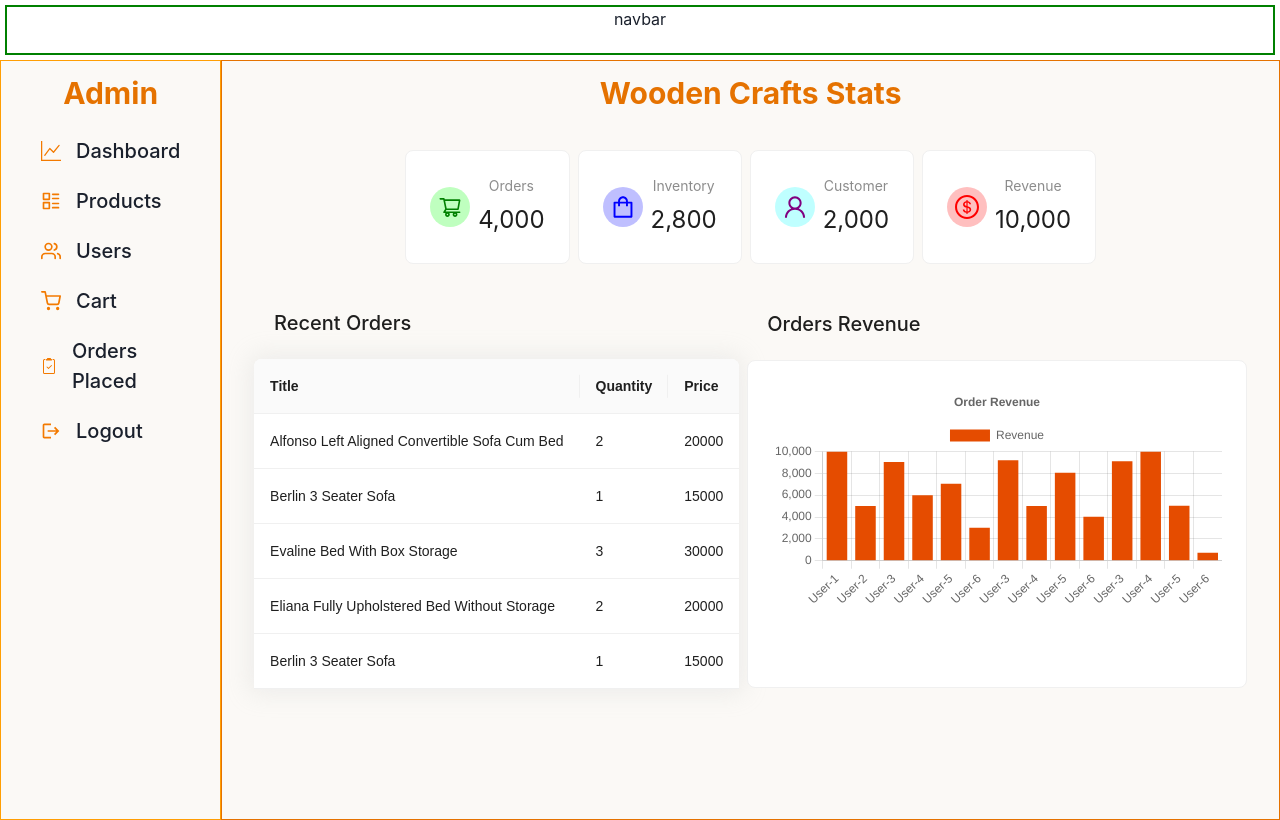
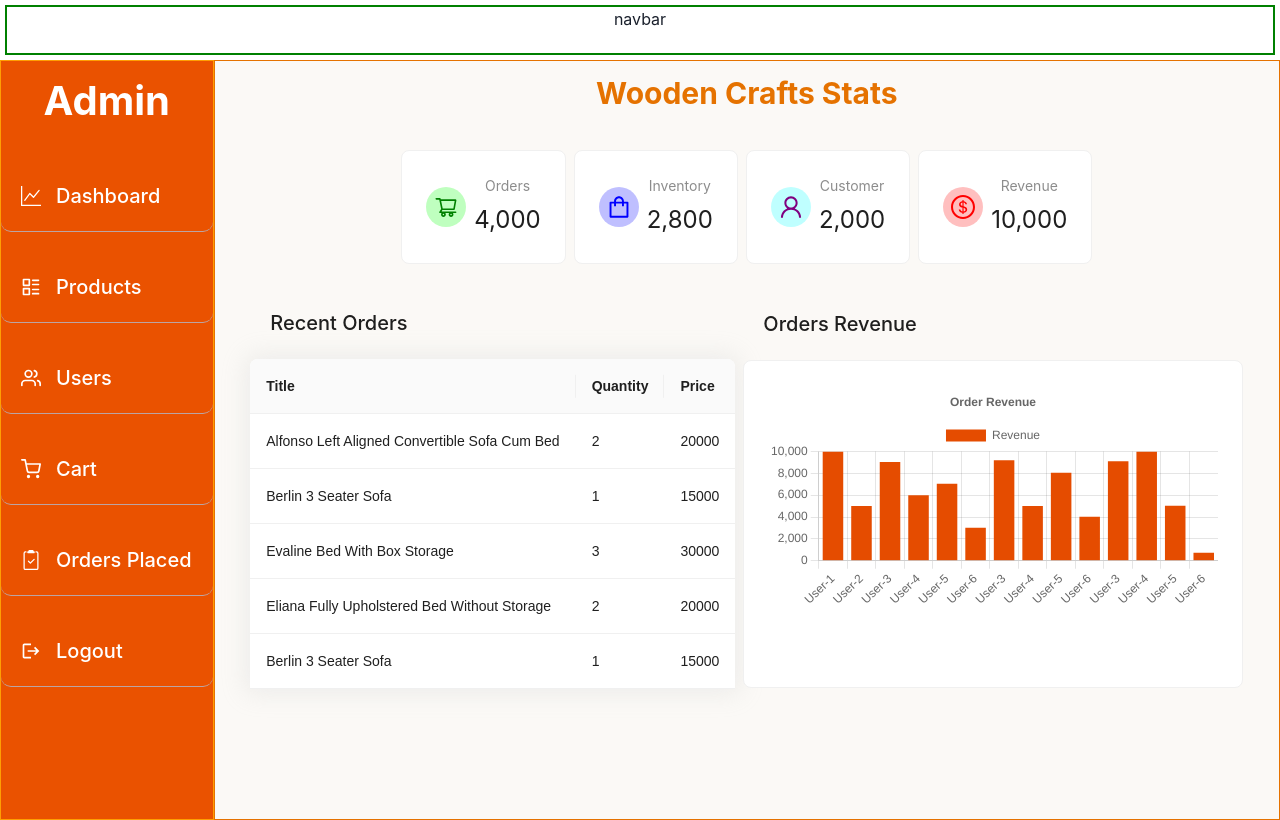
Before and after one commit to Pranavi-Kayapati/WoodenCrafts, a React (Create React App) app in the folder wooden-crafts/: page /admin in a window 1280 px wide. Built offline with nearby package versions, Linux system fonts and the light colour scheme.

Commit message:
products

```diff
--- a/wooden-crafts/src/Components/AdminPage/AdminPage.css
+++ b/wooden-crafts/src/Components/AdminPage/AdminPage.css
@@ -74,11 +74,26 @@
 /* ================ Sidebar ================ */
 
 .AdminPage .admin-container .admin-sidebar {
+  background: #ea5200;
   width: 20%;
-  padding: 0 20px;
   border: 1px solid rgb(255, 158, 3);
-  background: #fbf9f6;
+  color: white;
+  /* padding: 0 20px; */
+  /* background: #fbf9f6; */
   /* margin: 5px; */
+}
+
+.AdminPage .admin-container .admin-sidebar .Admin-heading {
+  padding: 10px;
+  font-weight: 700;
+  font-size: 40px;
+}
+
+.AdminPage .admin-container .admin-sidebar .active-btn {
+  margin: 40px 0;
+  /* border: 2px solid red; */
+  border-radius: 10px;
+  border-bottom: 1px solid rgb(187, 164, 164);
 }
 
 .AdminPage .admin-container .padd-15 {
@@ -414,54 +429,8 @@ table tbody tr .action button:last-child {
   width: 100%;
 }
 
-/* .AdminPage .admin-container .admin-main-dashboard .dashboard-container {
-  border: 3px solid green;
-  width: 100%;
-} */
-/* .AdminPage
-  .admin-container
-  .admin-main-dashboard
-  .dashboard-container
-  .dashboard-stats {
-  display: flex;
-  align-items: center;
-  justify-content: space-evenly;
-} */
+/*==========    Admin Cart    =====*/
 
-/* .AdminPage
-  .admin-container
-  .admin-main-dashboard
-  .dashboard-container
-  .dashboard-stats
-  div {
-  border: 2px solid black;
-  height: 100px;
-  width: 25%;
-} */
-
-.AdminPage
-  .admin-container
-  .admin-main-dashboard
-  .dashboard-container
-  .dashboard-stats
-  .stats-products {
-  background: red;
+.AdminPage .admin-container .admin-cart {
+  border: 1px solid #e57200;
 }
-
-.AdminPage
-  .admin-container
-  .admin-main-dashboard
-  .dashboard-container
-  .dashboard-stats
-  .stats-users {
-  background: rgb(0, 255, 21);
-}
-
-.AdminPage
-  .admin-container
-  .admin-main-dashboard
-  .dashboard-container
-  .dashboard-stats
-  .stats-orders {
-  background: rgb(0, 30, 255);
-}
--- a/wooden-crafts/src/Components/AdminPage/admin components/AdminCart.tsx
+++ b/wooden-crafts/src/Components/AdminPage/admin components/AdminCart.tsx
@@ -1,7 +1,7 @@
 import React from "react";
 
 const AdminCart = () => {
-  return <div className="active">AdminCart</div>;
+  return <div className="active admin-cart">AdminCart</div>;
 };
 
 export default AdminCart;
--- a/wooden-crafts/src/Components/AdminPage/admin components/AdminSidebar.tsx
+++ b/wooden-crafts/src/Components/AdminPage/admin components/AdminSidebar.tsx
@@ -22,52 +22,64 @@ const AdminSidebar = ({ setActiveList }: Props) => {
 
   return (
     <div className="admin-sidebar">
-      <h1 className="heading">Admin</h1>
+      <h1 className="Admin-heading">Admin</h1>
       <div className="admin-dashboard">
+        <div className="active-btn">
           <button
             className="sub-head"
             value={"dashboard"}
             onClick={handleChangeActive}
           >
-          <BsGraphUp />
+            <BsGraphUp color="white" />
             <span className="padd-15">Dashboard</span>{" "}
           </button>
+        </div>
+        <div className="active-btn">
           <button
             className="sub-head"
             value={"products"}
             onClick={handleChangeActive}
           >
-          <LuLayoutList />
+            <LuLayoutList color="white" />
             <span className="padd-15">Products</span>
           </button>
+        </div>
+        <div className="active-btn">
           <button
             className="sub-head"
             value={"users"}
             onClick={handleChangeActive}
           >
-          <FiUsers />
+            <FiUsers color="white" />
             <span className="padd-15">Users</span>
           </button>
+        </div>
+        <div className="active-btn">
           <button
             className="sub-head"
             value={"cart"}
             onClick={handleChangeActive}
           >
-          <FiShoppingCart />
+            <FiShoppingCart color="white" />
             <span className="padd-15">Cart</span>
           </button>
+        </div>
+        <div className="active-btn">
           <button
             className="sub-head"
             value={"orders"}
             onClick={handleChangeActive}
           >
-          <BsClipboard2Check />
+            <BsClipboard2Check color="white" />
             <span className="padd-15">Orders Placed</span>
           </button>
+        </div>
+        <div className="active-btn">
           <button className="sub-head">
-          <MdLogout />
+            <MdLogout color="white" />
             <span className="padd-15">Logout</span>
           </button>
+        </div>
       </div>
     </div>
   );
--- a/wooden-crafts/src/Components/redux/adminReducer/action.ts
+++ b/wooden-crafts/src/Components/redux/adminReducer/action.ts
@@ -80,7 +80,6 @@ export const postProduct =
   async (dispatch: ThunkDispatch<RootState, undefined, ProductAdction>) => {
     try {
       if (newProduct.id) {
-        // If 'id' exists in the newProduct, it means we are editing an existing product
         const response = await axios.patch<Product>(
           `https://all-products-wjqd.onrender.com/products/${newProduct.id}`,
           newProduct
@@ -88,7 +87,6 @@ export const postProduct =
         dispatch({ type: EDIT_PRODUCT, payload: response.data });
         alert("Product Updated");
       } else {
-        // If 'id' does not exist in the newProduct, it means we are adding a new product
         const response = await axios.post<Product>(
           "https://all-products-wjqd.onrender.com/products",
           newProduct
```
Lines whose indentation alone changed are shown as unchanged.
